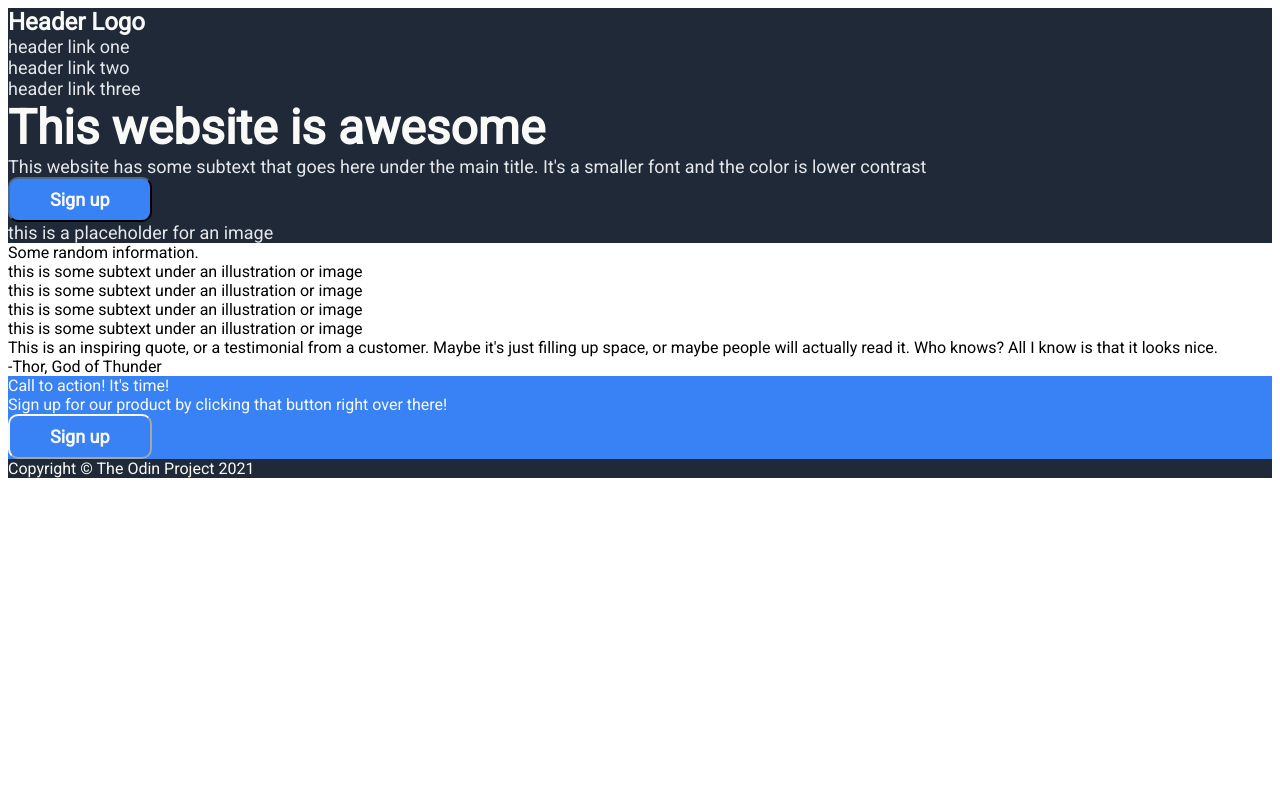
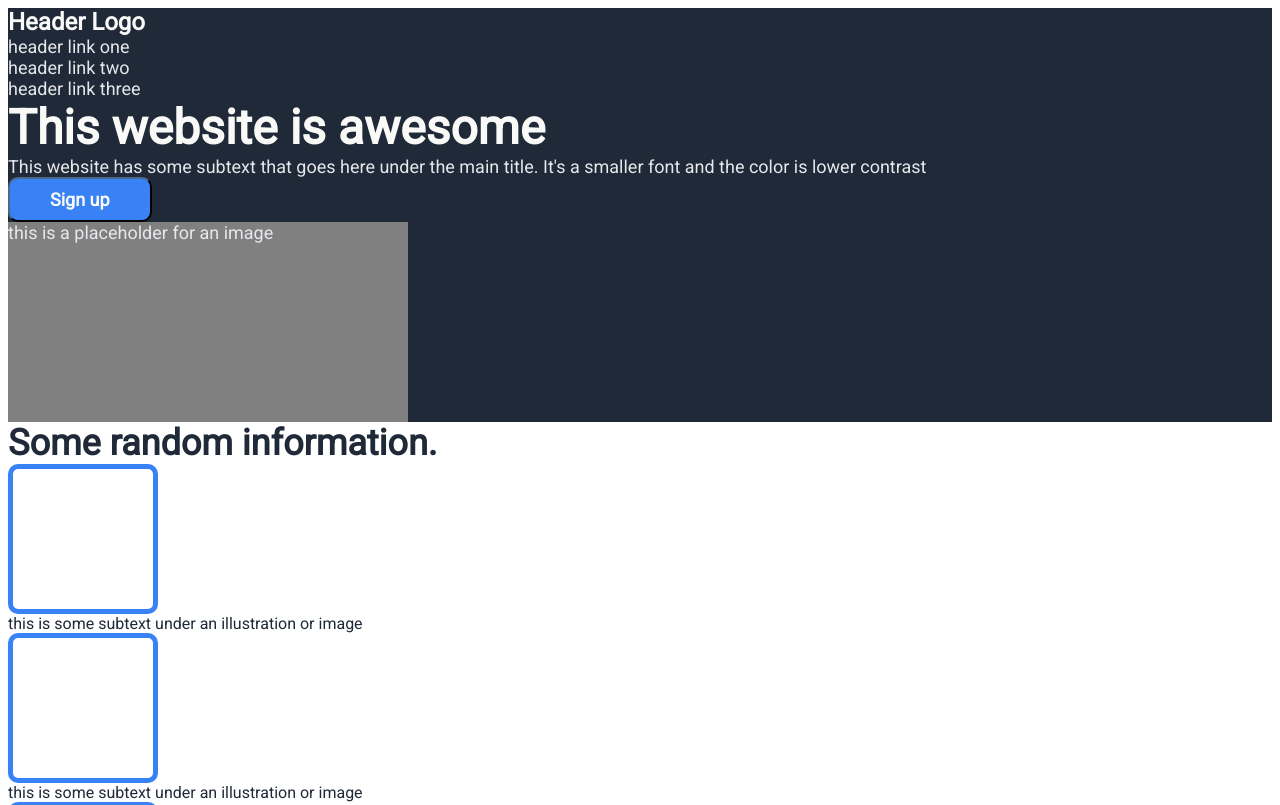
Before and after one commit to CharlieWallace17/landing-page, a plain HTML site: page index.html in a window 1280 px wide. Shown: the top 805 px of the page. Drawn offline with Linux system fonts and the light colour scheme.

Commit message:
Add second half of CSS style formats.
Replicate CSS project image formats for information text, quote, and footer sections. Add boxes to image placeholder, content, and call to action.

```diff
--- a/index.html
+++ b/index.html
@@ -38,23 +38,23 @@
         </div>
 
         <div>
-        <div class="box"></div>
-        <div>this is some subtext under an illustration or image</div>
+            <div class="box"></div>
+            <div class="sub-text">this is some subtext under an illustration or image</div>
         </div>
 
         <div>
             <div class="box"></div>
-            <div>this is some subtext under an illustration or image</div>
+            <div class="sub-text">this is some subtext under an illustration or image</div>
         </div>
 
         <div>
             <div class="box"></div>
-            <div>this is some subtext under an illustration or image</div>
+            <div class="sub-text">this is some subtext under an illustration or image</div>
         </div>
 
         <div>
             <div class="box"></div>
-            <div>this is some subtext under an illustration or image</div>
+            <div class="sub-text">this is some subtext under an illustration or image</div>
         </div>
 
     </div>
--- a/style.css
+++ b/style.css
@@ -41,6 +41,12 @@ ul {
     color: #F9FAF8;
 }
 
+.image {
+    height: 200px;
+    width: 400px;
+    background-color:gray
+}
+
 button {
     background-color: #3882F6;
     color: #F9FAF8;
@@ -63,4 +69,38 @@ button {
 
 .action-box {
     background-color: #3882F6;
+    width: 60vh;
 }
+
+.content-title,
+.sub-text,
+.quote {
+    color: #1F2937;
+}
+
+.content-title {
+    font-size: 36px;
+    font-weight: 900;
+}
+
+.box {
+    box-sizing: border-box;
+    height: 150px;
+    width: 150px;
+    border: solid #3882F6 5px;
+    border-radius: 10px;
+}
+
+.quote {
+    background-color: #E5E7EB;
+    color: #1F2937;
+    font-size: 36px;
+    font-style: italic;
+    font-weight: 0;
+}
+
+.thor {
+    font-style: normal;
+    font-size: 18px;
+    font-weight: bolder;
+}
```
